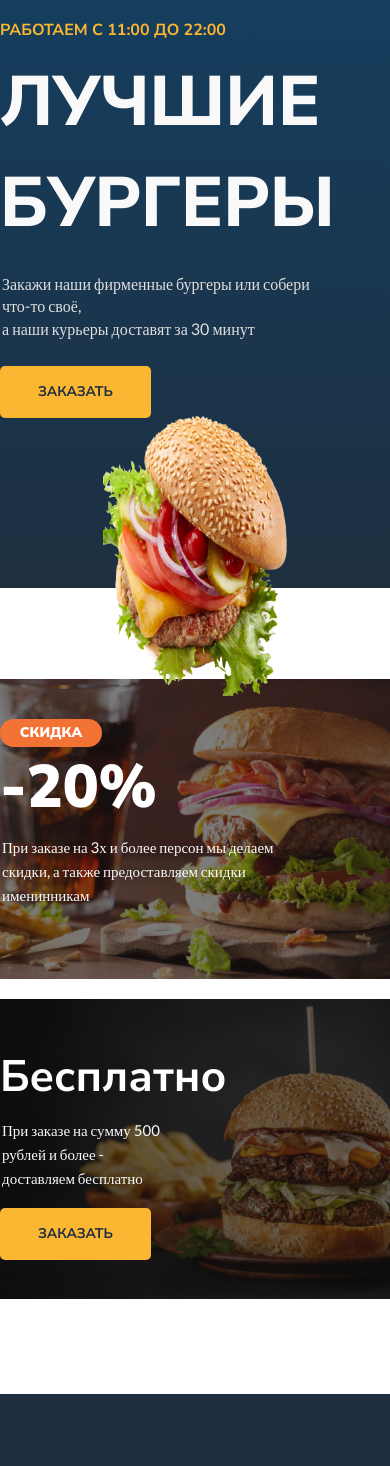
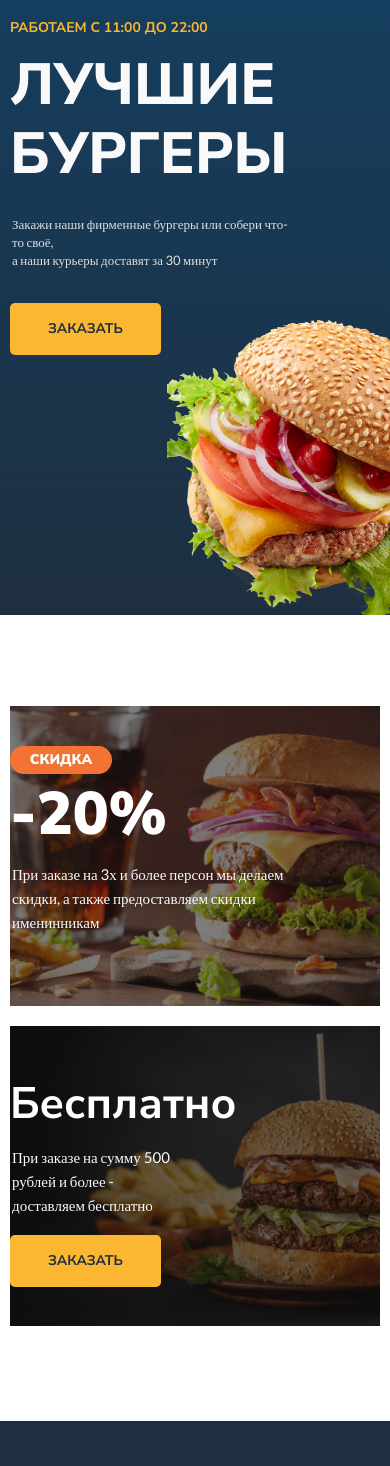
Before and after one commit to Andreil0000/bun-shop, a plain HTML site: page index.html in a window 390 px wide. Shown: the top 1466 px of the page. Drawn offline with Linux system fonts and the light colour scheme.

Commit message:
привет андрей

```diff
--- a/ccs/main.css
+++ b/ccs/main.css
@@ -9,6 +9,10 @@ body {
 
 header {
    background: linear-gradient(180deg, #0C4C7B -100%, #1E2F40 100%);
+   overflow: hidden;
+   padding-left: 10px;
+   padding-right: 10px;
+   height: 847px;
 }
 
 .wrapper {
@@ -27,7 +31,7 @@ header {
 .title_offer {
    color: #FBB731;
    font-family: Nunito Sans;
-   font-size: 30px;
+   font-size: 40px;
    font-style: normal;
    font-weight: 700;
    line-height: 38px;
@@ -77,7 +81,7 @@ p {
 }
 
 .button:hover {
-   border-radius: 1px;
+   border: 3px solid #FBB731;
    background-color: #1E2F40;
    color: #FBB731;
 }
@@ -86,6 +90,7 @@ p {
    width: 422px;
    height: 100%;
    background: linear-gradient(2.42deg, #F37335 -19.6%, #FBB731 100.79%, #FDC830 100.79%);
+
 }
 
 .box {
@@ -93,34 +98,39 @@ p {
    display: flex;
    justify-content: flex-end;
    position: relative;
+
+
 }
 
 .byrger {
-   width: 551px;
-   height: 573px;
+   width: 577px;
+   height: 607px;
    position: absolute;
-   right: 0px;
-   margin-top: 145px;
+   right: -63px;
+   margin-top: 154px;
    transition: all 0.5s ease;
+
 }
-
 @keyframes rot {
    0% {
       transform: rotate(0deg);
    }
 
-   0% {
-      transform: rotate(0deg);
+   100% {
+      transform: rotate(360deg);
    }
 }
 
 .byrger {
    animation: 5s linear 0s normal none infinite running rot;
 }
+.byrger {
+   animation: 5s linear 0s normal none infinite running rot;
+}
 
 /* main */
 section {
-   padding-top: 186px;
+   padding-top: 200px;
 }
 
 .bg {
@@ -172,6 +182,7 @@ section {
    gap: 20px;
    max-width: 1180px;
    margin: 0 auto;
+   padding: 0 10px;
 }
 
 .main1 {
@@ -219,6 +230,8 @@ footer {
    padding-bottom: 95px;
    margin-top: 181px;
    background: #1E2F40;
+ padding-left: 10px;
+ padding-right: 10px;
 }
 
 .conteiner {
@@ -230,6 +243,7 @@ footer {
    display: flex;
    justify-content: space-between;
    gap: 50px;
+
 }
 
 .footer-logo {
@@ -365,38 +379,36 @@ span {
 
 /*adaptation*/
 /* ДЕСТОП */
-@media (max-width:1200px) {
-   .byrger {
-      max-width: 100%;
-   }
-}
 
 @media (max-width:1170px) {
    .footer_tell {
       margin: 31px 0px;
    }
-
    .footer-logo {
       margin: 34px 0px;
    }
-
    .main1,
    .main2 {
       width: 100%;
       background-position: 0px center;
    }
 }
-
 @media (max-width:1130px) {
    h2 {
       font-size: 100px;
-      font-size: 100px;
+      font-size: 86px;
    }
 
    h1 {
       width: 100%;
-      font-size: 25px;
+      font-size: 30px;
    }
+   .title_offer {
+      font-size:30px;
+  }
+  p {
+   font-size: 14px;
+}
 }
 
 /* IPAD */
@@ -404,7 +416,12 @@ span {
    .footer_tell {
       display: none;
    }
-
+   header {
+      height: 712px;
+  }
+  .box-row {
+   height: 114%;
+}
    .footer_mobul {
       display: block;
       list-style-type: none;
@@ -458,29 +475,57 @@ span {
       padding-bottom: 95px;
       margin-top: 141px;
    }
-}
 
-@media (max-width:1020px) {
    .byrger {
-      height: 500px;
+      width: 496px;
+      height: 516px;
+      margin: 194px 30px;
+   }
+   .main2 {
+      width: 50%;
+      height: 300px;
+      background-position: 0px center;
+      padding: 0px 13px;
    }
 
+   .main1 {
+      width: 50%;
+      height: 300px;
+      background-position: 0px center;
+      padding: 46px 28px;
+   }
+
+   .main2_text {
+      width: 100%;
+   }
    .box-row {
       width: 255px;
       margin-right: 21px;
+}
+.footer_title {
+   width: 127%;
+}
+}
+@media (max-width:880px) {
+   .byrger {
+      width: 386px;
+      height: 408px;
+      margin: 194px 30px;
+  }
    }
-}
-
 @media (max-width:820px) {
    .wrapper {
       max-width: 768px;
    }
-
-   .byrger {
-      max-width: 131%;
-      height: 408px;
-      margin: 194px 30px;
+   .footer_title {
+      width: 130%;
+  }
+   .main{
+      max-width: 768px;
    }
+   header {
+      height: 615px;
+  }
 
    .box-row {
       min-width: 67%;
@@ -506,31 +551,13 @@ span {
    }
 
    section {
-      padding-top: 130px;
+      padding-top: 105px;
    }
+
 }
 
-@media (max-width:780px) {
-   .main2 {
-      width: 50%;
-      height: 300px;
-      background-position: -65px center;
-      padding: 0px 13px;
-   }
 
-   .main1 {
-      width: 50%;
-      height: 300px;
-      background-position: -41px center;
-      padding: 46px 28px;
-   }
-
-   .main2_text {
-      width: 100%;
-   }
-}
-
-@media (max-width:640px) {
+@media (max-width:760px) {
    h2 {
       font-size: 70px;
    }
@@ -547,7 +574,17 @@ span {
       gap: 20px;
    }
 }
+@media (max-width:740px) {
+   p {
+      width: 90%;
 
+  }
+}
+@media (max-width:690px) {
+   .byrger {
+      margin: 199px -54px;
+   }
+   }
 /* mobuil */
 @media (max-width:580px) {
    h2 {
@@ -557,7 +594,6 @@ span {
    p {
       width: 100%;
    }
-
    .main {
       display: flex;
       flex-direction: column;
@@ -640,28 +676,12 @@ span {
    .itel_h4 {
       width: 320px;
    }
-
    .byrger {
-      max-width: 158%;
-      height: 281px;
-      margin: 415px 102px;
+         max-width: 300px;
+         height: 300px;
+         margin: 319px -24px;
+     }
    }
-
-   @keyframes rot {
-      0% {
-         transform: rotate(0deg);
-      }
-
-      100% {
-         transform: rotate(360deg);
-      }
-   }
-
-   .byrger {
-      animation: 5s linear 0s normal none infinite running rot;
-   }
-}
-
 @media (max-width:530px) {
    h2 {
       font-size: 70px;
@@ -684,16 +704,13 @@ span {
    }
 
    .title_offer {
-      font-size: 16px;
-   }
-}
-
-@media (max-width:380px) {
-   .title_offer {
       font-size: 14px;
       width: 113%;
    }
 
+
+}
+@media (max-width:440px) {
    h2 {
       font-size: 58px;
       line-height: 120%;
@@ -705,7 +722,12 @@ span {
       width: 139%;
       margin-bottom: 33px;
    }
-
+   }
+@media (max-width:380px) {
+   .title_offer {
+      font-size: 14px;
+      width: 130%;
+  }
    .main2-title {
       margin-bottom: 8px;
       margin-top: 45px;
@@ -728,10 +750,12 @@ span {
       background-position: -61px center;
       padding: 0px 0px;
    }
-
-   .byrger {
-      max-width: 200%;
-      height: 231px;
-      margin: 394px 75px;
-   }
+   .itel_h4 {
+      width: 300px;
+  }
+  .byrger {
+   max-width: 256px;
+   height: 274px;
+   margin: 345px -15px;
 }
+}
```
